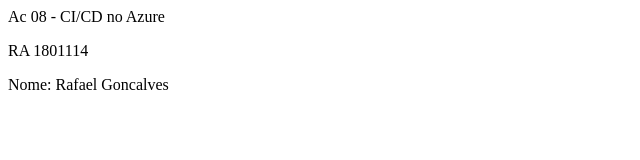
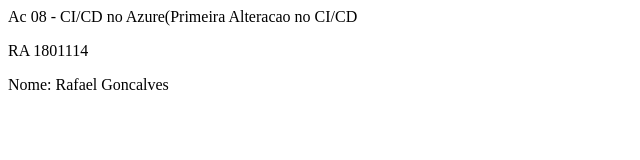
Before and after one commit to ragope02/ac08ra18011114, a plain HTML site: page index.html in a window 1280 px wide. Shown: the whole page, without its empty margins (0-640 px from the left). Drawn offline with Linux system fonts and the light colour scheme.

Commit message:
Segundo commit

```diff
--- a/index.html
+++ b/index.html
@@ -5,7 +5,7 @@
 <title>CI/CD no Azure</title>
 </head>
 <body>
-<p>Ac 08 - CI/CD no Azure</p>
+<p>Ac 08 - CI/CD no Azure(Primeira Alteracao no CI/CD</p>
 <p>RA 1801114</p>
 <p>Nome: Rafael Goncalves</p>
 </body>
```
